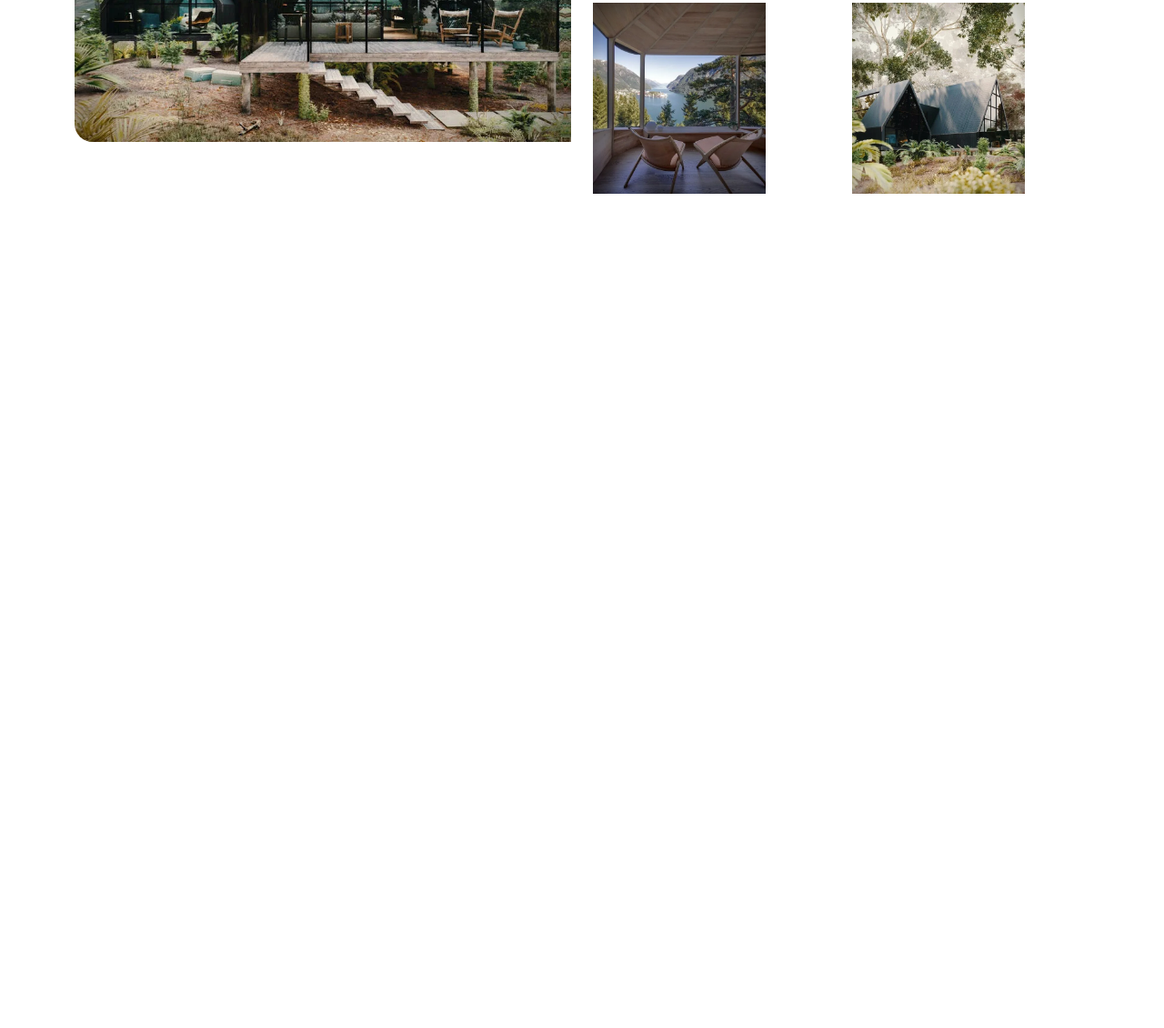
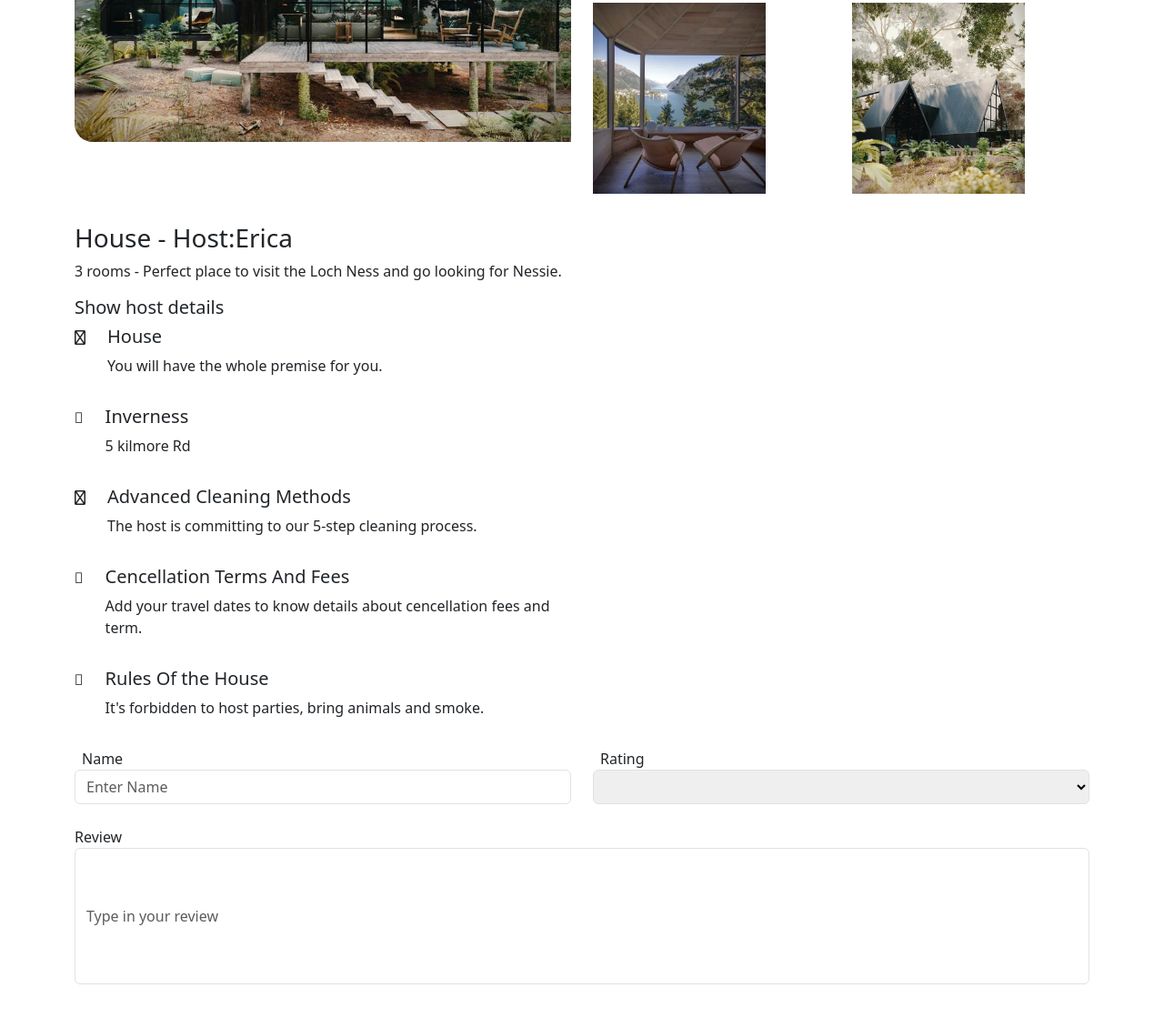
Before and after one commit to valerioman20/Build_Week_2-master, a plain HTML site: page Card.html in a window 1280 px wide. Shown: the part 377-1507 px from the top of the page at 91% size. Before the commit the page ends 800 px from the top, so only its background shows below. Drawn offline with nearby package versions, Linux system fonts and the light colour scheme.

Commit message:
update page card

```diff
--- a/CSS/stylecard.css
+++ b/CSS/stylecard.css
@@ -45,4 +45,15 @@
      max-height: 210px;
      max-width: 300px;
    }
+   .review {
+     min-height: 150px;
+   }
 }
+
+
+.select{
+    width: 100%;
+    min-height: 38px;
+    border-radius: var(--bs-border-radius);
+    border: var(--bs-border-width) solid var(--bs-border-color);
+}
--- a/Card.html
+++ b/Card.html
@@ -8,15 +8,16 @@
     <title>Document</title>
     <link href="https://cdn.jsdelivr.net/npm/bootstrap@5.3.3/dist/css/bootstrap.min.css" rel="stylesheet" integrity="sha384-QWTKZyjpPEjISv5WaRU9OFeRpok6YctnYmDr5pNlyT2bRjXh0JMhjY6hW+ALEwIH" crossorigin="anonymous">
     <link rel="stylesheet" href="https://cdnjs.cloudflare.com/ajax/libs/font-awesome/6.0.0-beta3/css/all.min.css" crossorigin="anonymous">
+    <link rel="stylesheet" href="https://cdnjs.cloudflare.com/ajax/libs/font-awesome/6.0.0-beta3/css/all.min.css" crossorigin="anonymous">
     <link rel="stylesheet" href="css/stylecard.css">
 </head>
 <body>
 
     <nav class="navbar bg-body-tertiary fixed-top d-flex justify-content-between align-items-baseline mb-5  ">
 
-        <div class="container-fluid  d-flex justify-content-end align-items-center gap-3 ">
+        <div class="container-fluid  d-flex justify-content-between align-items-center gap-3 ">
             <img src="assets/logo-pink.png" class="logo " alt="logo">
-            <div>
+            <div class="d-flex justify-content-end align-items-center gap-3 ">
             <a href="#" class="linknav">Become a Host</a>
             <div class="word">
             <i class="fa-solid fa-globe"></i>
@@ -61,7 +62,7 @@
             <div id="iconapeople">
                 <i class="fa-regular fa-user" id="iconapeople"></i>
             </div>
-        </div>
+         </div>
         </div>
 
       </nav>
@@ -115,13 +116,90 @@
                     <img src="assets/5.webp" class="img-fluid img" alt="capanna">
                 </div>
             </div>
-        </div>
-
-
-
+         </div>
         </div>
     </div>
-  </div>
+    <!--fine immagini-->
+
+    <div class="container mt-3 ">
+        <div class="row">
+            <div class="col-6 flex-column">
+                <h3 class="mt-3">House - Host:Erica</h3>
+                <p>3 rooms - Perfect place to visit the Loch Ness and go looking for Nessie.</p>
+                <h5>Show host details</h5>
+                <div class="d-flex justify-content-start align-items-baseline  gap-4 ">
+                    <div> <i class="fa-regular fa-house"></i> </div>
+                    <div>
+                        <h5>House</h5>
+                        <p>You will have the whole premise for you.</p>
+                    </div>
+                </div>
+                <div class="d-flex justify-content-start align-items-baseline  gap-4 mt-3 ">
+                    <div> <i class="fa-light fa-star"></i> </div>
+                    <div>
+                        <h5>Inverness</h5>
+                        <p>5 kilmore Rd</p>
+                    </div>
+                </div>
+                <div class="d-flex justify-content-start align-items-baseline  gap-4 mt-3 ">
+                    <div> <i class="fa-regular fa-location-dot"></i> </div>
+                    <div>
+                        <h5>Advanced Cleaning Methods</h5>
+                        <p>The host is committing to our 5-step cleaning process.</p>
+                    </div>
+                </div>
+                <div class="d-flex justify-content-start align-items-baseline  gap-4 mt-3 ">
+                    <div> <i class="fa-light fa-calendar-days"></i> </div>
+                    <div>
+                        <h5>Cencellation Terms And Fees</h5>
+                        <p>Add your travel dates to know details about cencellation fees and term.</p>
+                    </div>
+                </div>
+                <div class="d-flex justify-content-start align-items-baseline  gap-4 mt-3 ">
+                    <div> <i class="fa-light fa-book-open"></i> </div>
+                    <div>
+                        <h5>Rules Of the House</h5>
+                        <p>It's forbidden to host parties, bring animals and smoke.</p>
+                    </div>
+                </div>
+            </div>
+                <div class="col-6">
+
+                </div>
+        </div>
+    </div>
+    <div class="container mt-3 ">
+        <div class="row d-flex justify-content-around justify-content-center ">
+            <div class="col-6">
+                <div data-mdb-input-init class="form-outline">
+                    <span class="ms-2 mb-4">Name</span>
+                    <input type="text" id="form8Example1" class="form-control" placeholder="Enter Name" />
+                    <label class="form-label" for="form8Example1" ></label>
+                  </div>
+            </div>
+            <div class="col-6">
+                <label class="visually-hidden" for="inlineFormSelectPref">Preference</label>
+                <div class="flex-column  align-items-center">
+                    <div class="ms-2"> Rating</div>
+                    <select data-mdb-select-init class="select">
+                        <option value="1"><i class="fa-solid fa-star"></i></option>
+                        <option value="2"><i class="fa-solid fa-star"></i><i class="fa-solid fa-star"></i></option>
+                        <option value="3"><i class="fa-solid fa-star"></i><i class="fa-solid fa-star"></i><i class="fa-solid fa-star"></i></option>
+                        <option value="4"><i class="fa-solid fa-star"></i><i class="fa-solid fa-star"></i><i class="fa-solid fa-star"></i><i class="fa-solid fa-star"></i></option>
+                    </select>
+                </div>
+           </div>
+        </div>
+        <div class="row">
+            <div class="col">
+                <div data-mdb-input-init class="form-outline mb-4">
+                    <div>Review</div>
+                    <input type="text" id="form7Example1" class="form-control review" placeholder="Type in your review" />
+                    <label class="form-label" for="form7Example1"></label>
+                  </div>
+            </div>
+        </div>
+    </div>
 
 
 
```
